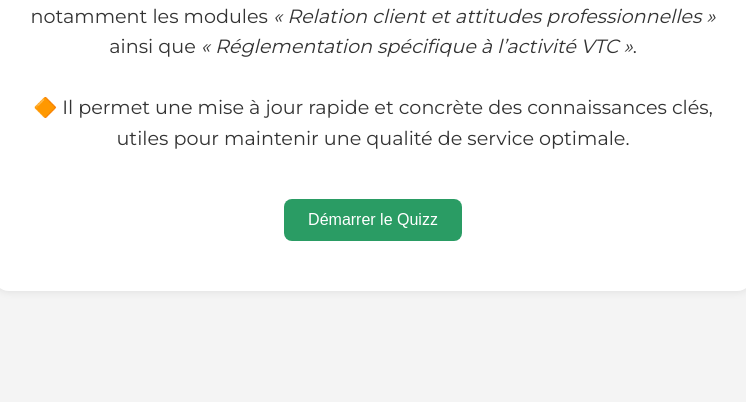
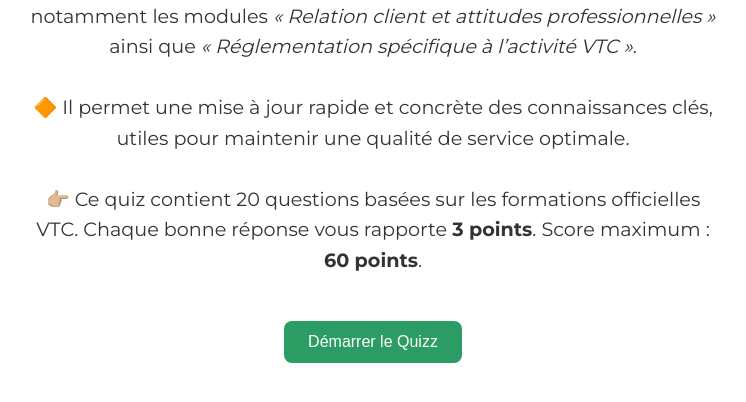
Before and after one commit to Ju-el-92/QUIZZ, a plain HTML site: page index.html in a window 1280 px wide. Shown: the part 224-626 px from the top of the page, without its empty margins (267-1013 px from the left). Drawn offline with Linux system fonts and the light colour scheme.

Commit message:
Update index.html

```diff
--- a/index.html
+++ b/index.html
@@ -236,6 +236,7 @@
 </p>
 <p>
   🔶 Il permet une mise à jour rapide et concrète des connaissances clés, utiles pour maintenir une qualité de service optimale.</p>
+<p> 👉🏼 Ce quiz contient 20 questions basées sur les formations officielles VTC. Chaque bonne réponse vous rapporte <strong>3 points</strong>. Score maximum : <strong>60 points</strong>.</p>
             <button id="start-button">Démarrer le Quizz</button>
         </div>
 
```
